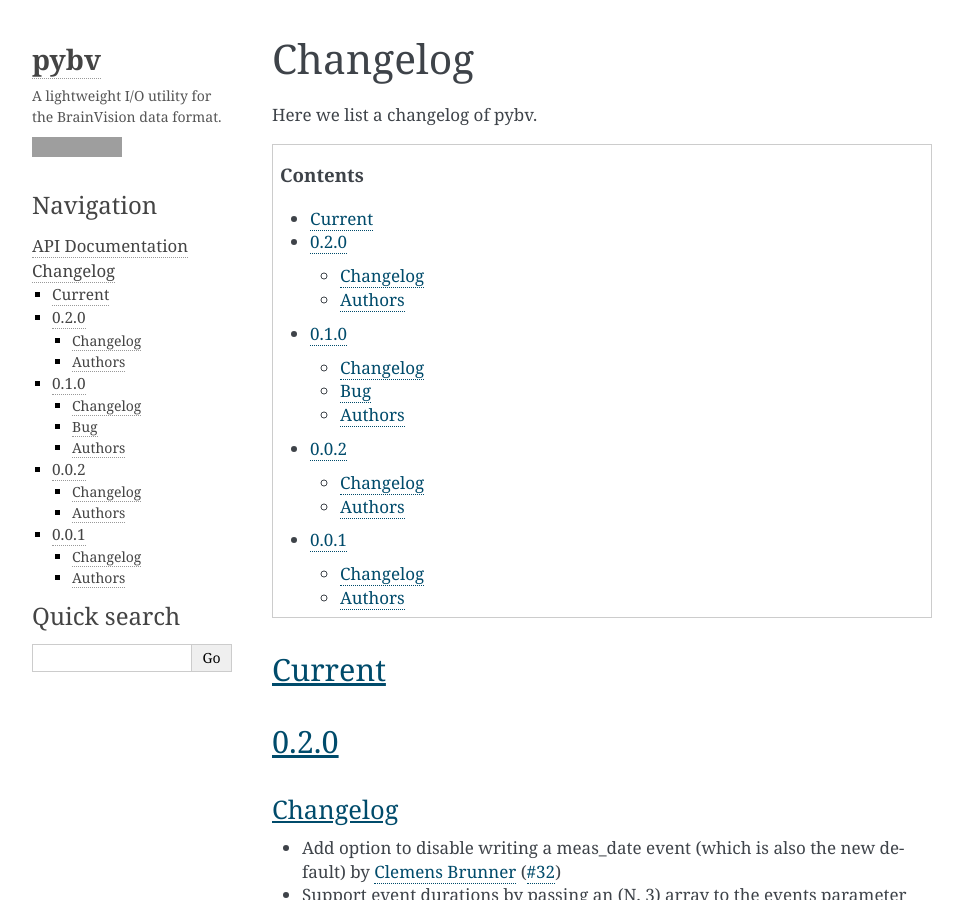
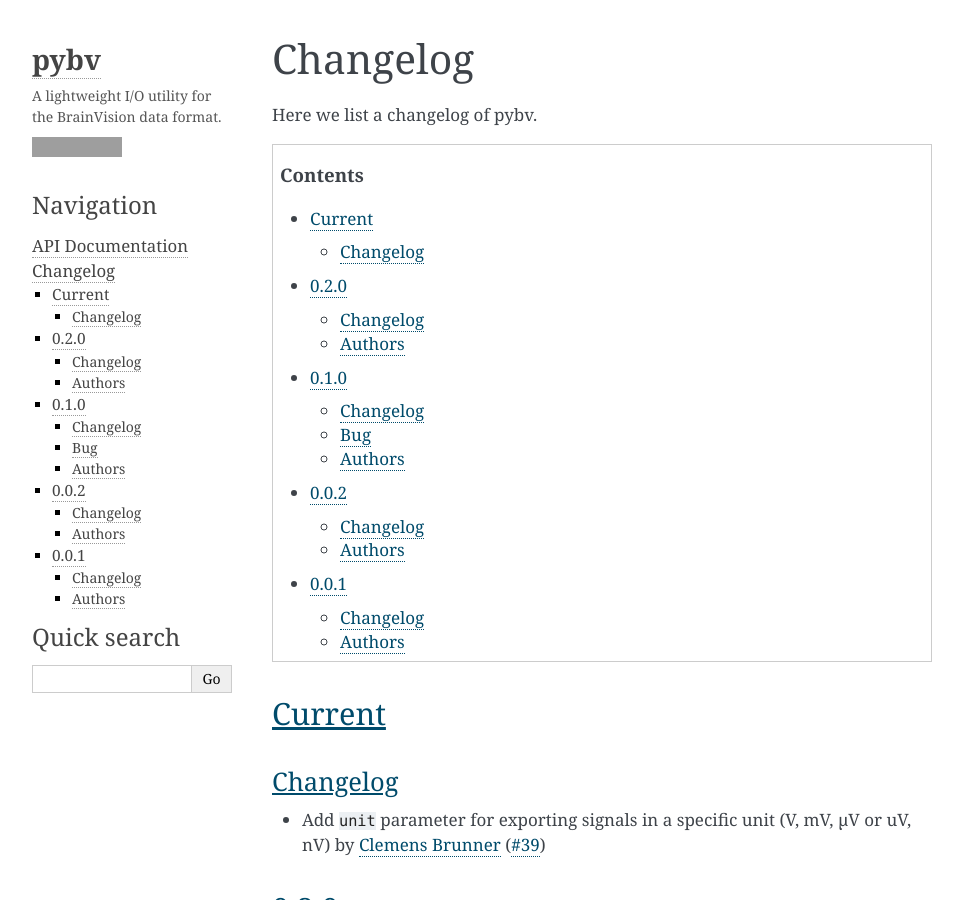
Before and after one commit to bids-standard/pybv, a Sphinx documentation site: the page built from docs/changelog.rst, in a window 1280 px wide and 900 px high. Shown: the whole window, without its empty margins (148-1111 px from the left). Built offline with Sphinx 7.4.7, drawn with Linux system fonts in a browser that asks for light colours; grey boxes are pictures that could not be loaded.

Commit message:
Add changelog entry

```diff
--- a/docs/changelog.rst
+++ b/docs/changelog.rst
@@ -14,6 +14,10 @@ Here we list a changelog of pybv.
 
 Current
 =======
+
+Changelog
+~~~~~~~~~
+- Add ``unit`` parameter for exporting signals in a specific unit (V, mV, µV or uV, nV) by `Clemens Brunner`_ (`#39 <https://github.com/bids-standard/pybv/pull/39>`_)
 
 0.2.0
 =====
```
